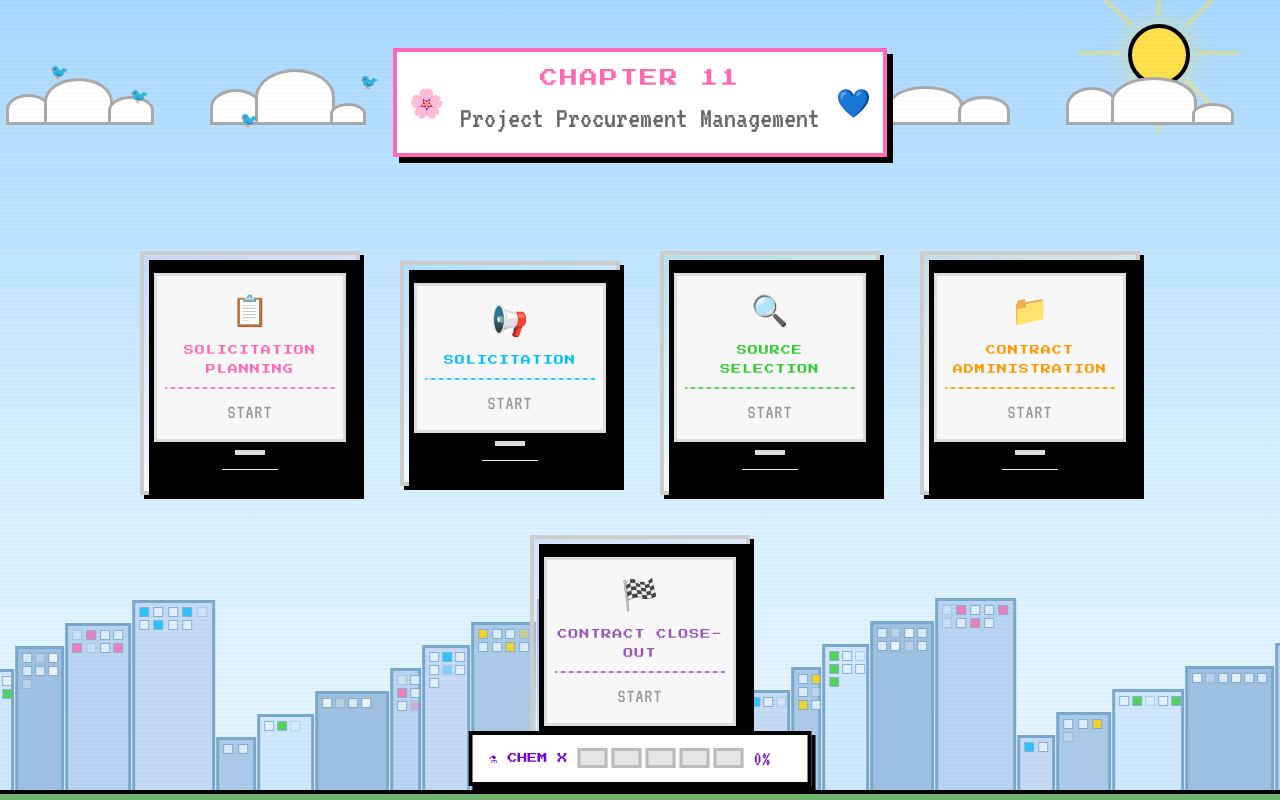
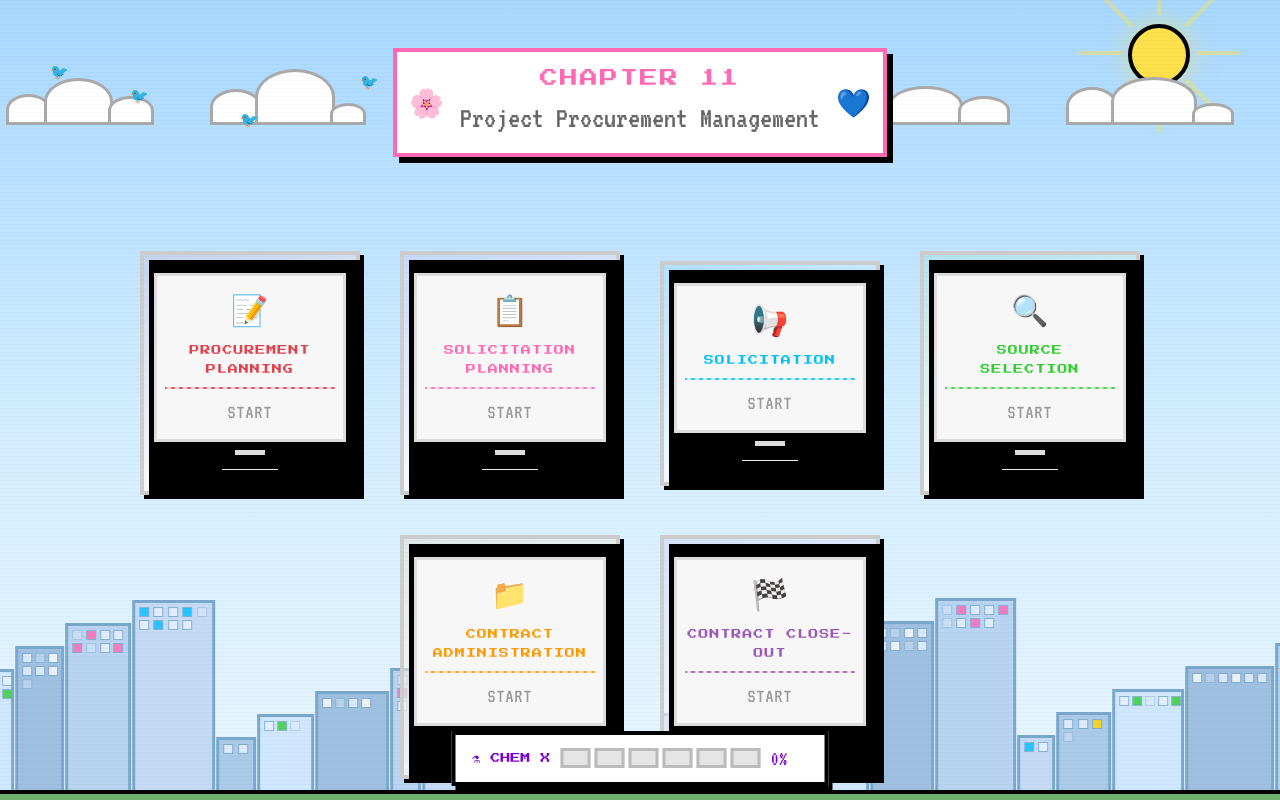
Before and after one commit to iverene/ppg-game, a React (Vite) app: page / in a window 1280 px wide. Built offline with nearby package versions, Linux system fonts and the light colour scheme.

Commit message:
Completed phases on GameData

```diff
--- a/src/components/games/MonitorCard.jsx
+++ b/src/components/games/MonitorCard.jsx
@@ -4,6 +4,7 @@ import { GAME_DATA } from "../../data/GameData";
 const MonitorCard = ({ partKey, onClick, hasStarted }) => {
   const part   = GAME_DATA[partKey];
   const emojis = {
+    procurement_planning:"📝",
     solicitation_planning:"📋",
     solicitation:"📢",
     source_selection:"🔍",
--- a/src/data/GameData.js
+++ b/src/data/GameData.js
@@ -1,4 +1,30 @@
 export const GAME_DATA = {
+  procurement_planning: {
+    label: "Procurement Planning",
+    color: "#DF414D",
+    timebomb: [
+      { question: "What technique determines if a product can be produced cost-effectively in-house?", options: ["Expert Judgment", "Make-or-Buy Analysis", "Market Research", "Contract Selection"], correct: "Make-or-Buy Analysis" },
+      { question: "Which contract type involves a fixed total price for a well-defined product?", options: ["Unit Price", "Cost Reimbursable", "Fixed Price", "Time and Materials"], correct: "Fixed Price" },
+      { question: "What is the primary factor often cited as a common constraint in procurement?", options: ["Staffing", "Quality", "Funds availability", "Risk"], correct: "Funds availability" },
+      { question: "Which output describes how remaining procurement processes will be managed?", options: ["Scope Statement", "Procurement Management Plan", "Statement of Work", "Market Conditions"], correct: "Procurement Management Plan" },
+      { question: "Direct costs are incurred for the exclusive benefit of what?", options: ["The Seller", "The Project", "The Performing Organization", "The Marketplace"], correct: "The Project" },
+    ],
+    mix_and_match: [
+      { term: "Fixed Price", definition: "A fixed total price for a well-defined product[cite: 168]." },
+      { term: "Cost Reimbursable", definition: "Payment to the seller for its actual costs[cite: 171]." },
+      { term: "Unit Price", definition: "Paid a preset amount per unit of service[cite: 179]." },
+      { term: "Indirect Costs", definition: "Overhead costs calculated as a percentage of direct costs[cite: 174, 177]." },
+    ],
+    term_translation: "Make-or-Buy Analysis",
+    chained_together: {
+      question: "Name the 2 Outputs of Procurement Planning",
+      answers: ["Procurement Management Plan", "Statement of Work"]
+    },
+    guess_the_imposter: {
+      options: ["Make-or-Buy Analysis", "Expert Judgment", "Contract Type Selection", "Advertising"],
+      correct: "Advertising" // Advertising is a Tool/Technique for Solicitation [cite: 269]
+    },
+  },
   solicitation_planning: {
     label: "Solicitation Planning",
     color: "#FF69B4",
```
